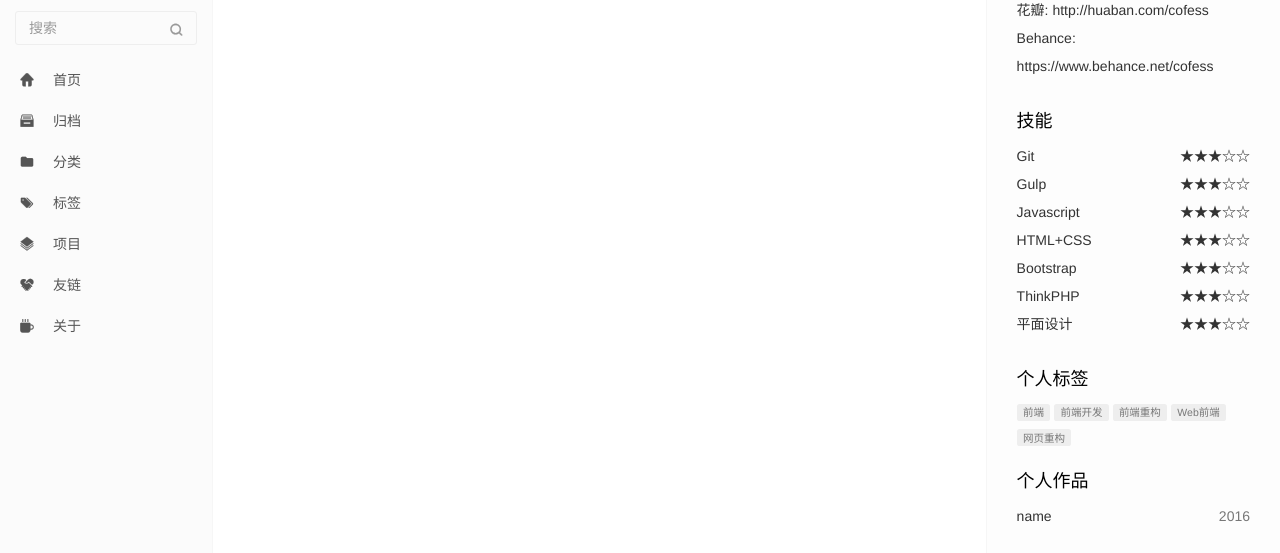
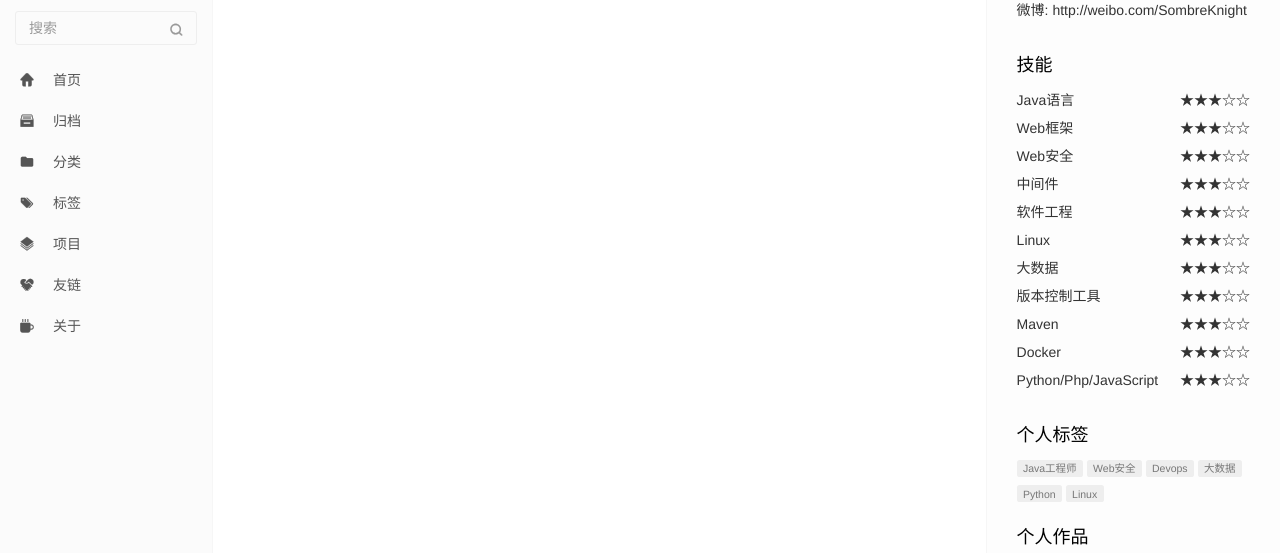
Before and after one commit to SombreKnight/SombreKnight.github.io, a plain HTML site: page about/index.html in a window 1280 px wide. Shown: the part 159-712 px from the top of the page. Drawn offline with nearby package versions, Linux system fonts and the light colour scheme.

Commit message:
Site updated: 2021-01-09 12:42:24

```diff
--- a/about/index.html
+++ b/about/index.html
@@ -281,27 +281,17 @@
 
           <li>
             Github:
-            <a href="https://github.com/cofess" target="_blank">https://github.com/cofess</a>
+            <a href="https://github.com/SombreKnight" target="_blank">https://github.com/SombreKnight</a>
           </li>
 
           <li>
             Blog:
-            <a href="http://blog.cofess.com" target="_blank">http://blog.cofess.com</a>
+            <a href="https://sombreknight.github.io" target="_blank">https://sombreknight.github.io</a>
           </li>
 
           <li>
             微博:
-            <a href="http://weibo.com/cofess" target="_blank">http://weibo.com/cofess</a>
-          </li>
-
-          <li>
-            花瓣:
-            <a href="http://huaban.com/cofess" target="_blank">http://huaban.com/cofess</a>
-          </li>
-
-          <li>
-            Behance:
-            <a href="https://www.behance.net/cofess" target="_blank">https://www.behance.net/cofess</a>
+            <a href="http://weibo.com/SombreKnight" target="_blank">http://weibo.com/SombreKnight</a>
           </li>
 
         </ul>
@@ -315,37 +305,57 @@
         <ul class="skill-list lh-2x">
 
           <li class="clearfix">
-            <span>Git</span>
+            <span>Java语言</span>
             <span class="pull-right">★★★☆☆</span>
           </li>
 
           <li class="clearfix">
-            <span>Gulp</span>
+            <span>Web框架</span>
             <span class="pull-right">★★★☆☆</span>
           </li>
 
           <li class="clearfix">
-            <span>Javascript</span>
+            <span>Web安全</span>
             <span class="pull-right">★★★☆☆</span>
           </li>
 
           <li class="clearfix">
-            <span>HTML+CSS</span>
+            <span>中间件</span>
             <span class="pull-right">★★★☆☆</span>
           </li>
 
           <li class="clearfix">
-            <span>Bootstrap</span>
+            <span>软件工程</span>
             <span class="pull-right">★★★☆☆</span>
           </li>
 
           <li class="clearfix">
-            <span>ThinkPHP</span>
+            <span>Linux</span>
             <span class="pull-right">★★★☆☆</span>
           </li>
 
           <li class="clearfix">
-            <span>平面设计</span>
+            <span>大数据</span>
+            <span class="pull-right">★★★☆☆</span>
+          </li>
+
+          <li class="clearfix">
+            <span>版本控制工具</span>
+            <span class="pull-right">★★★☆☆</span>
+          </li>
+
+          <li class="clearfix">
+            <span>Maven</span>
+            <span class="pull-right">★★★☆☆</span>
+          </li>
+
+          <li class="clearfix">
+            <span>Docker</span>
+            <span class="pull-right">★★★☆☆</span>
+          </li>
+
+          <li class="clearfix">
+            <span>Python/Php/JavaScript</span>
             <span class="pull-right">★★★☆☆</span>
           </li>
 
@@ -358,15 +368,17 @@
       <h3 class="widget-title">个人标签</h3>
       <div class="widget-body">
 
-        <span class="label label-default mb">前端</span>
+        <span class="label label-default mb">Java工程师</span>
 
-        <span class="label label-default mb">前端开发</span>
+        <span class="label label-default mb">Web安全</span>
 
-        <span class="label label-default mb">前端重构</span>
+        <span class="label label-default mb">Devops</span>
 
-        <span class="label label-default mb">Web前端</span>
+        <span class="label label-default mb">大数据</span>
 
-        <span class="label label-default mb">网页重构</span>
+        <span class="label label-default mb">Python</span>
+
+        <span class="label label-default mb">Linux</span>
 
       </div>
     </div>
@@ -378,9 +390,9 @@
         <ul class="work-list lh-2x">
 
           <li class="clearfix">
-            <a href="http://www.example.com" target="_blank" title="name">
-              <span>name</span>
-              <span class="pull-right text-muted">2016</span>
+            <a href="https://sombreknight.github.io/" target="_blank" title="个人博客">
+              <span>个人博客</span>
+              <span class="pull-right text-muted">2021</span>
             </a>
           </li>
 
```
Also changed, not shown: content.json (+1 -1 lines).
